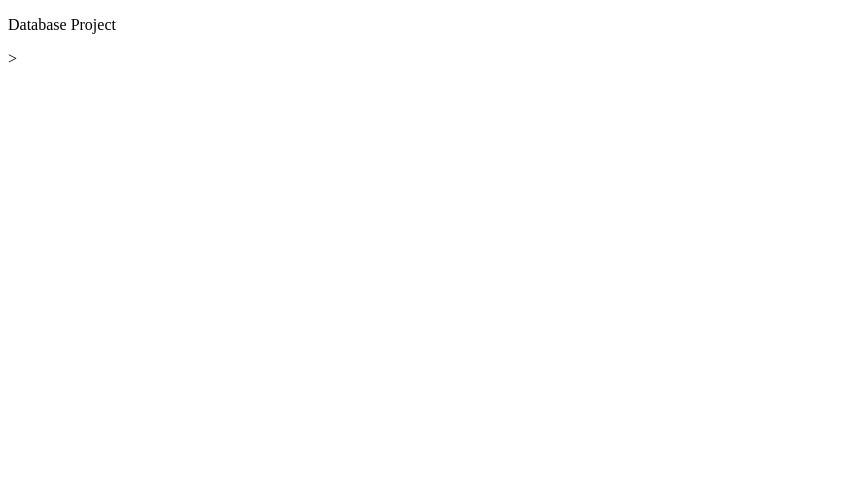
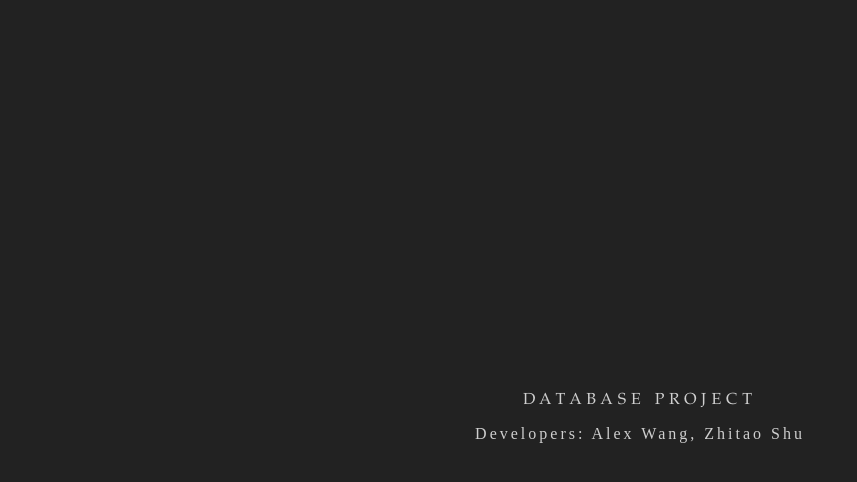
Before and after one commit to alexwang0311/Database_Project, a plain HTML site: page FrontEnd/index.html in a window 1280 px wide. Shown: the whole page, without its empty margins (0-857 px from the left). Drawn offline with Linux system fonts and the light colour scheme.

Commit message:
Added front end

```diff
--- /dev/null
+++ b/FrontEnd/css/styles.css
@@ -0,0 +1,31 @@
+body{
+	width: 100vw;
+	height: 100vh;
+	display: flex;
+	background-color: #222222;
+}
+
+.emboss-text{
+	font-style: 180px;
+	font-family: Palatino;
+	letter-spacing: 5px;
+	color: rgb(207, 207, 207);
+	align-items: center;
+	justify-content: center;
+	overflow: hidden;
+	position: absolute;
+  	left: 50%;
+  	top: 50%;
+  	transform: translate(-50%, -50%);
+}
+
+.developers{
+	font-style: 180px;
+	font-family: serif;
+	letter-spacing: 3px;
+	color: rgb(207, 207, 207);
+	position: absolute;
+	left: 50%;
+  	top: 50%;
+  	transform: translate(-50%, 50%);
+}
--- a/FrontEnd/index.html
+++ b/FrontEnd/index.html
@@ -3,9 +3,10 @@
 	<head>
 		<meta charset='utf-8'>
 		<title>Database Project</title>
-		<script type='text/javascript' src='d3.js'></script>
+		<link rel='stylesheet' href='css/styles.css'>
 	</head>
 	<body>
-		<p>Database Project</p>>
+		<div class='emboss-text'>DATABASE PROJECT</div>
+		<p class='developers'>Developers: Alex Wang, Zhitao Shu</p>
 	</body>
 </html>
```
Also changed, not shown: BackEnd/project.js (+8 -3 lines).
